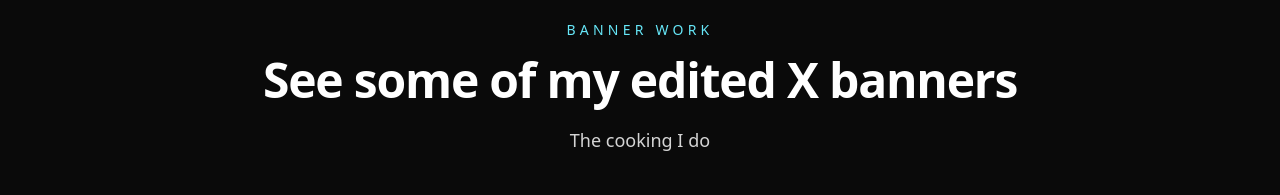
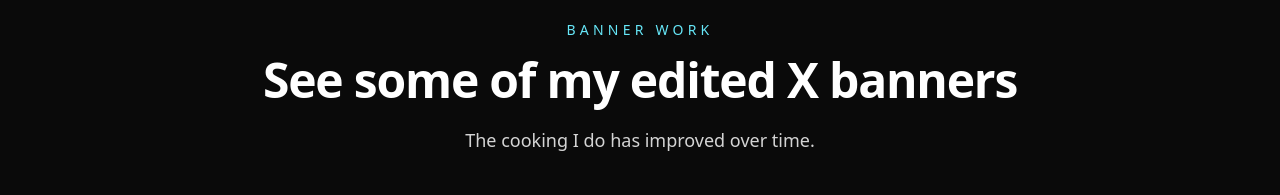
Before and after one commit to MikenISATU/MKN-Website-Portfolio, a Next.js app: page / in a window 1280 px wide. Shown: the part 5400-5595 px from the top of the page. Built offline with nearby package versions, Linux system fonts and the light colour scheme.

Commit message:
Update page.tsx

```diff
--- a/app/page.tsx
+++ b/app/page.tsx
@@ -1108,7 +1108,7 @@
             <SectionHeading
               eyebrow="Banner Work"
               title="See some of my edited X banners"
-              description="The cooking I do"
+              description="The cooking I do has improved over time."
               align="center"
             />
           </Reveal>
```
